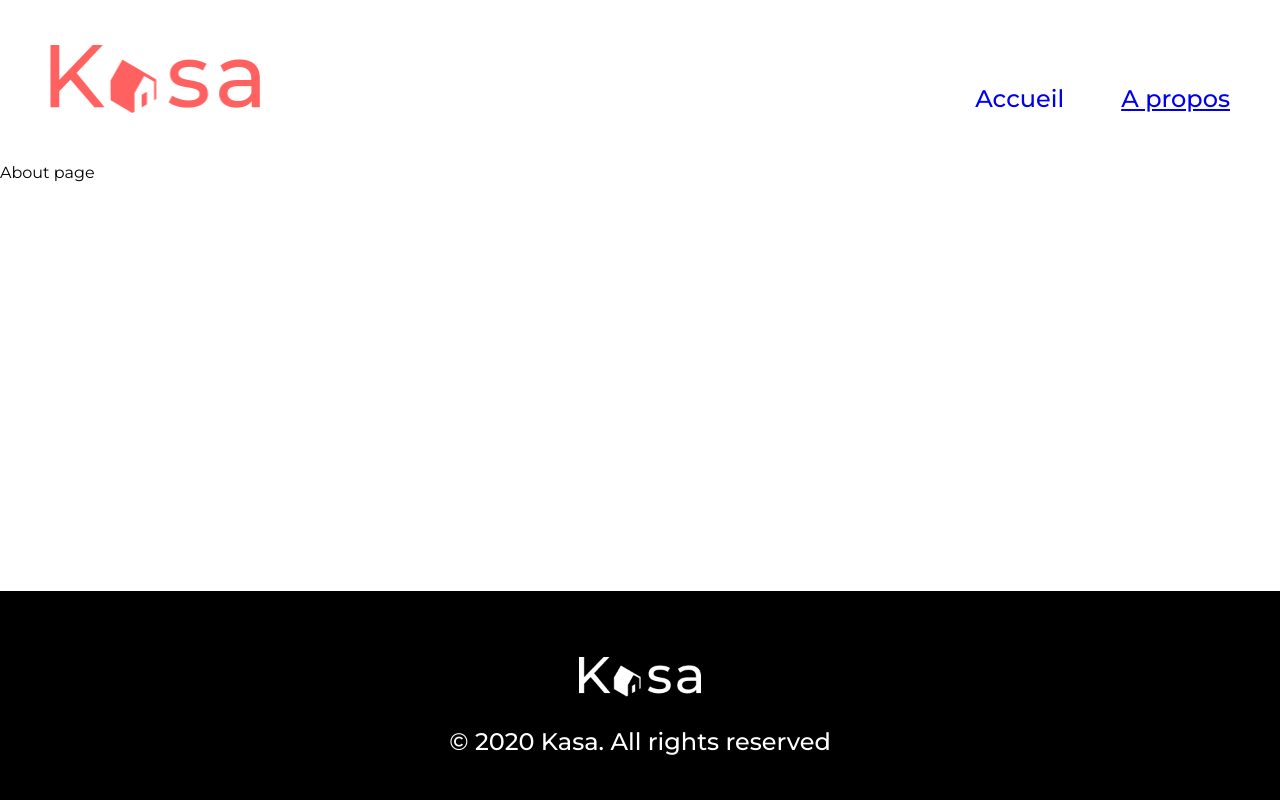
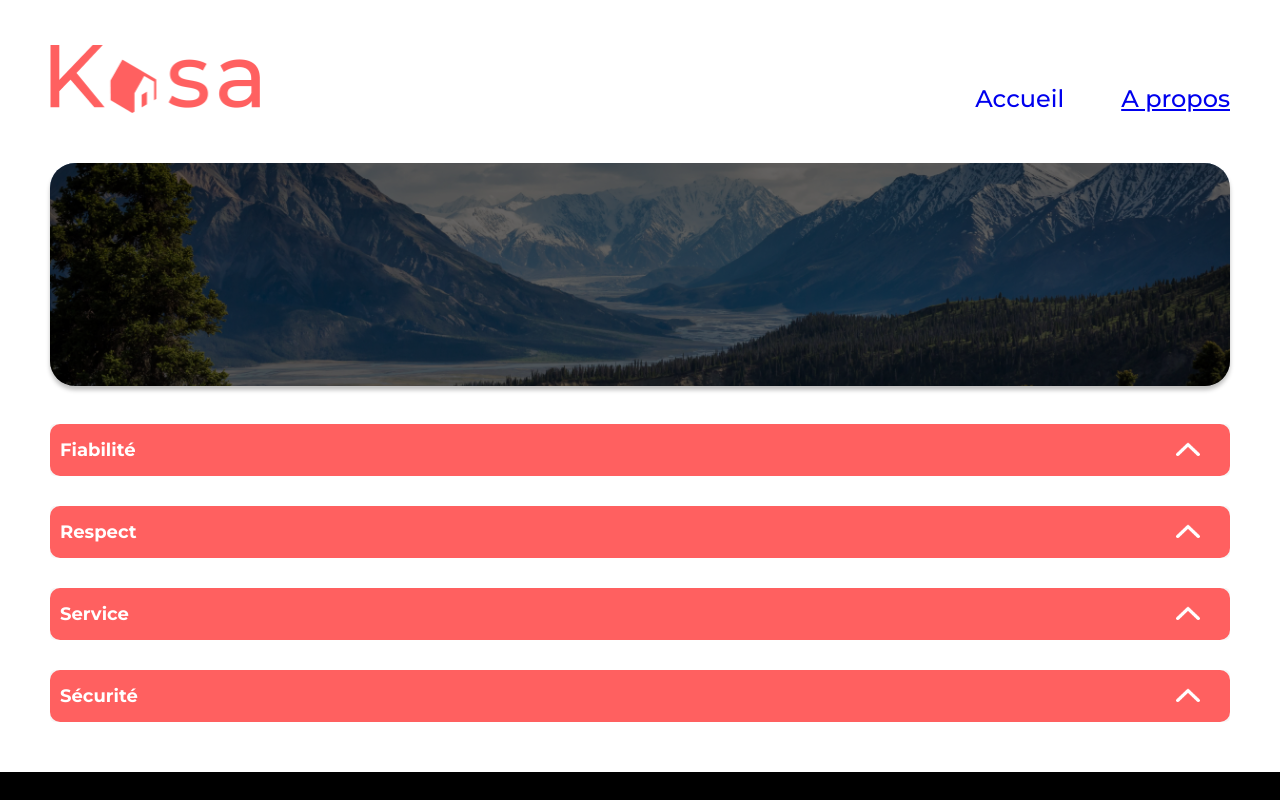
Before and after one commit to zafle/kasa, a React (Create React App) app: page /about in a window 1280 px wide. Shown: the top 800 px of the page. Built offline with nearby package versions, Linux system fonts and the light colour scheme.

Commit message:
About page, Error page

```diff
--- a/src/components/Collapse/collapse.jsx
+++ b/src/components/Collapse/collapse.jsx
@@ -89,6 +89,7 @@ function Collapse({ title, content, hasTwin }) {
 Collapse.propTypes = {
   title: PropTypes.string.isRequired,
   content: PropTypes.oneOfType([PropTypes.string, PropTypes.array]),
+  hasTwin: PropTypes.bool,
 }
 
 export default Collapse
--- /dev/null
+++ b/src/pages/About/_about.scss
@@ -0,0 +1,16 @@
+@use '../../assets/styles/abstract/variables' as *;
+@use '../../assets/styles/abstract/functions' as *;
+
+.about {
+  &__content {
+    display: flex;
+    flex-direction: column;
+    row-gap: rem(20);
+    margin-top: rem(20);
+
+    @media #{$large-screen} {
+      row-gap: rem(30);
+      margin-top: rem(38);
+    }
+  }
+}
--- a/src/pages/About/about.jsx
+++ b/src/pages/About/about.jsx
@@ -1,6 +1,23 @@
+import Banner from '../../components/Banner/banner.jsx'
+import Illustration from '../../assets/images/about_illustration.jpg'
+import Collapse from '../../components/Collapse/collapse.jsx'
+import { content } from './data.js'
+import './_about.scss'
+
 function About() {
-    return (
-        <div>About page</div>
-    )
+  return (
+    <main className="about">
+      <Banner page="about" imageSrc={Illustration} />
+      <div className="about__content">
+        {content.map((item, index) => (
+          <Collapse
+            key={`about-collapse-${index}`}
+            title={item.title}
+            content={item.description}
+          />
+        ))}
+      </div>
+    </main>
+  )
 }
 export default About
--- /dev/null
+++ b/src/pages/About/data.js
@@ -0,0 +1,22 @@
+export const content = [
+  {
+    title: 'Fiabilité',
+    description:
+      'Les annonces postées sur Kasa garantissent une fiabilité totale. Les photos sont conformes aux logements, et toutes les informations sont régulièrement vérifiées par nos équipes.',
+  },
+  {
+    title: 'Respect',
+    description:
+      'La bienveillance fait partie des valeurs fondatrices de Kasa. Tout comportement discriminatoire ou de perturbation du voisinage entraînera une exclusion de notre plateforme.',
+  },
+  {
+    title: 'Service',
+    description:
+      'La qualité du service est au coeur de notre engagement chez Kasa. Nous veillons à ce que chaque interaction, que ce soit avec nos hôtes ou nos locataires, soit empreinte de respect et de bienveillance.',
+  },
+  {
+    title: 'Sécurité',
+    description:
+      "La sécurité est la priorité de Kasa. Aussi bien pour nos hôtes que pour les voyageurs, chaque logement correspond aux critères de sécurité établis par nos services. En laissant une note aussi bien à l'hôte qu'au locataire, cela permet à nos équipes de vérifier que les standards sont bien respectés. Nous organisons également des ateliers sur la sécurité domestique pour nos hôtes.",
+  },
+]
--- /dev/null
+++ b/src/pages/Error404/_error404.scss
@@ -0,0 +1,56 @@
+@use '../../assets/styles/abstract/variables' as *;
+@use '../../assets/styles/abstract/functions' as *;
+
+.error__page {
+  height: 100%;
+  display: flex;
+  flex-direction: column;
+  align-items: center;
+  text-align: center;
+  row-gap: rem(113);
+  margin: rem(113) 0;
+  padding-bottom: 0;
+
+  @media #{$large-screen} {
+    row-gap: rem(139);
+    margin: rem(139) 0;
+  }
+
+  &__title {
+    color: $primary-color;
+    font-weight: 700;
+    font-size: rem(96);
+    height: rem(100);
+    line-height: rem(100);
+
+    @media #{$large-screen} {
+      font-size: rem(288);
+      height: rem(260);
+      line-height: rem(260);
+    }
+  }
+
+  &__text {
+    color: $primary-color;
+    font-weight: 500;
+    font-size: rem(18);
+
+    @media #{$large-screen} {
+      font-size: rem(36);
+    }
+  }
+
+  &__link {
+    font-weight: 500;
+    font-size: rem(14);
+
+    &:active,
+    &:visited {
+      color: black;
+    }
+
+    @media #{$large-screen} {
+      font-size: rem(18);
+    }
+  }
+}
--- a/src/pages/Error404/error404.jsx
+++ b/src/pages/Error404/error404.jsx
@@ -1,5 +1,18 @@
+import { Link } from 'react-router-dom'
+import './_error404.scss'
+
 function Error404() {
-  return <div>Error 404</div>
+  return (
+    <main className="error__page">
+      <h1 className="error__page__title">404</h1>
+      <p className="error__page__text">
+        Oups ! La page que vous demandez n'existe pas.
+      </p>
+      <Link className="error__page__link" to="/">
+        Retourner sur la page d'accueil
+      </Link>
+    </main>
+  )
 }
 
 export default Error404
```
